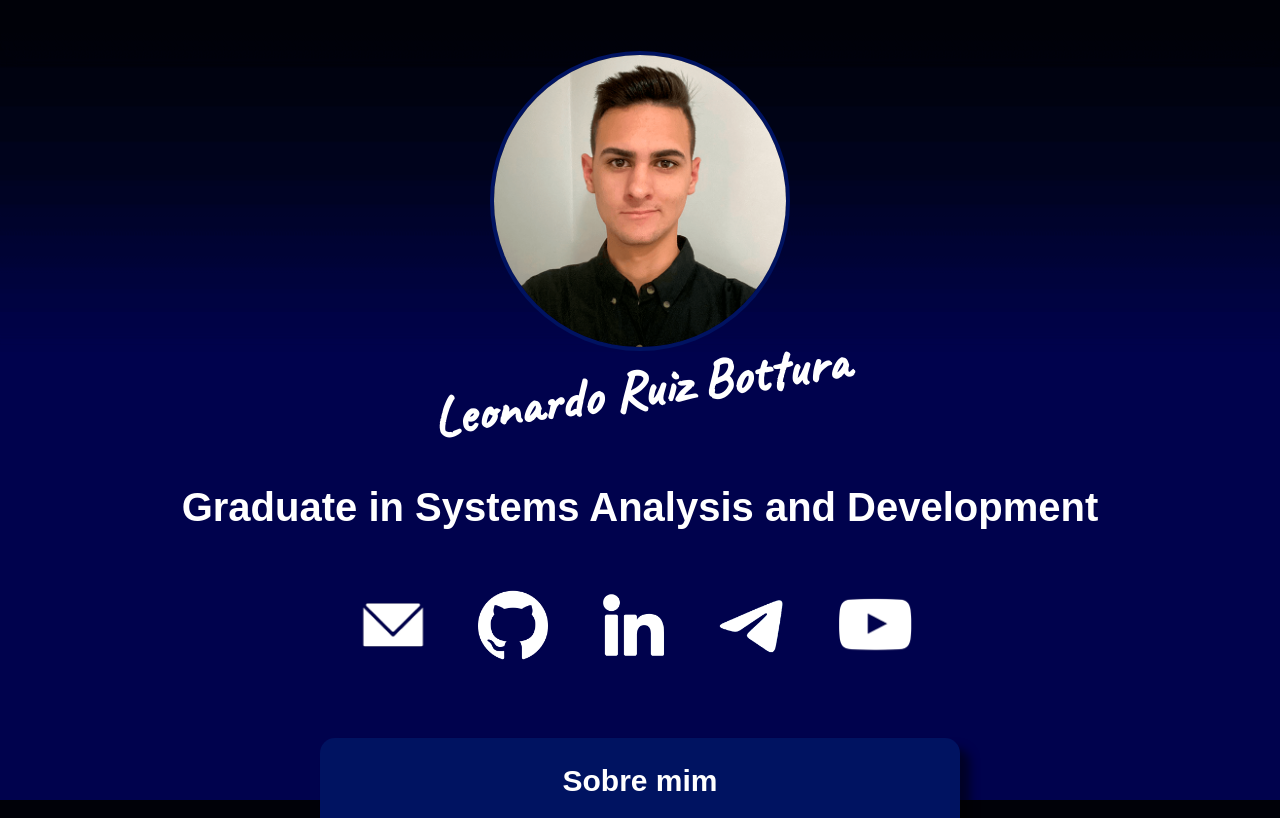
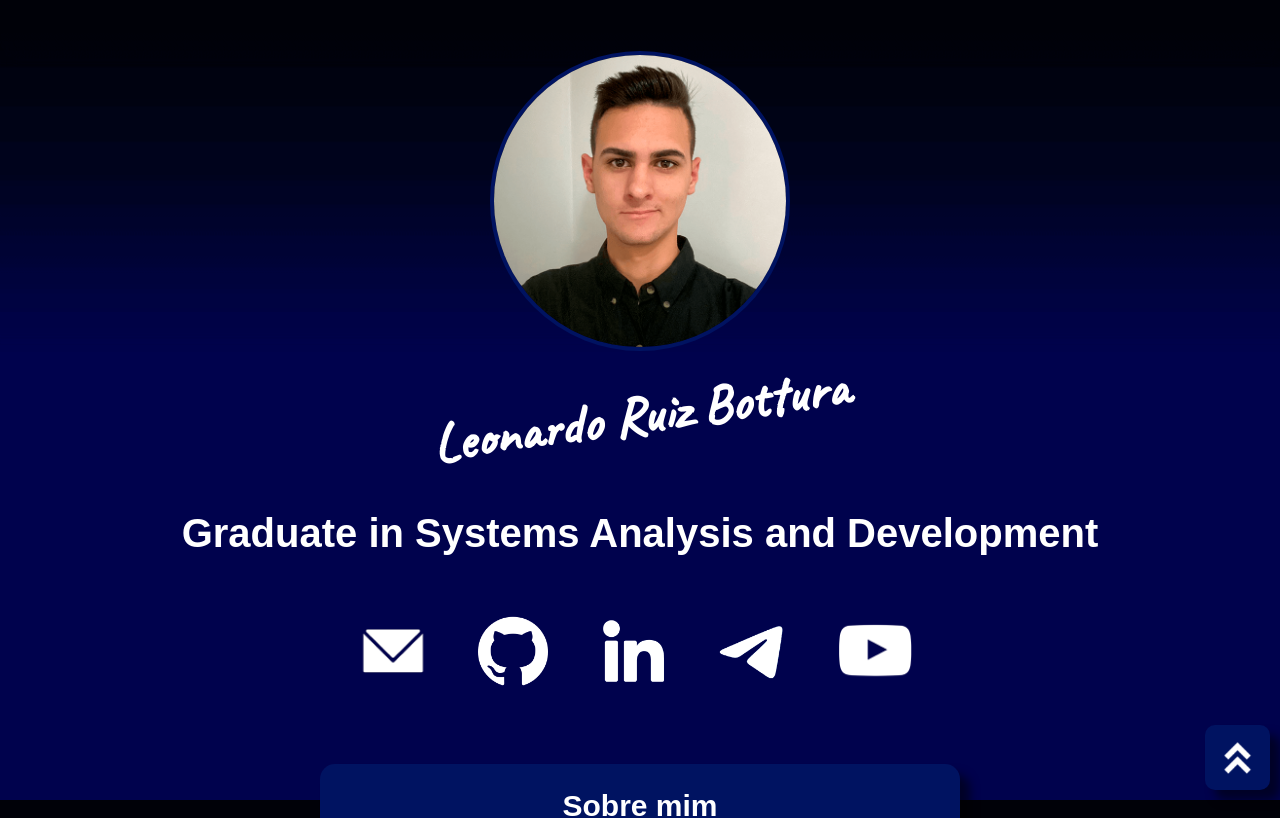
Before and after one commit to LeonardoRuizB/2023_Portifolio_Leonardo_Bottura_ADS, a React (Vite) app: page / in a window 1280 px wide. Shown: the top 818 px of the page. Built offline with nearby package versions, Linux system fonts and the light colour scheme.

Commit message:
feat: Link to top

```diff
--- a/index.html
+++ b/index.html
@@ -14,6 +14,9 @@
 
   </head>
   <body>
+    <a href="#" id="link-to-top">
+      <img src="./src/assets/logos/link-top-icon.png" alt="icon top">
+    </a>
     <div id="root"></div>
     <script type="module" src="/src/main.jsx"></script>
   </body>
--- a/src/index.css
+++ b/src/index.css
@@ -18,6 +18,7 @@ body {
 }
 
 .name {
+  margin-top: 2%;
   font-family: 'Caveat';
   transform: rotate(-8deg);
   color: white;
@@ -83,3 +84,34 @@ body {
 a {
   text-decoration: none;
 }
+
+#link-to-top {
+  text-decoration: none;
+  background-color: #001361;
+  padding: 10px;
+  position: fixed;
+  right: 10px;
+  bottom: 10px;
+  width: 65px;
+  height: 65px;
+  border-radius: 10px;
+  box-shadow: 10px 10px 10px rgba(0, 0, 0, 0.5);
+
+  @media (max-width: 480px) {
+    bottom: 40px;
+  }
+}
+
+#link-to-top img{
+  text-decoration: none;
+  padding: 10px;
+  position: fixed;
+  right: 10px;
+  bottom: 10px;
+  width: 65px;
+  height: 65px;
+
+  @media (max-width: 480px) {
+    bottom: 40px;
+  }
+}
```
Also changed, not shown: src/assets/logos/link-top-icon.png (added).
